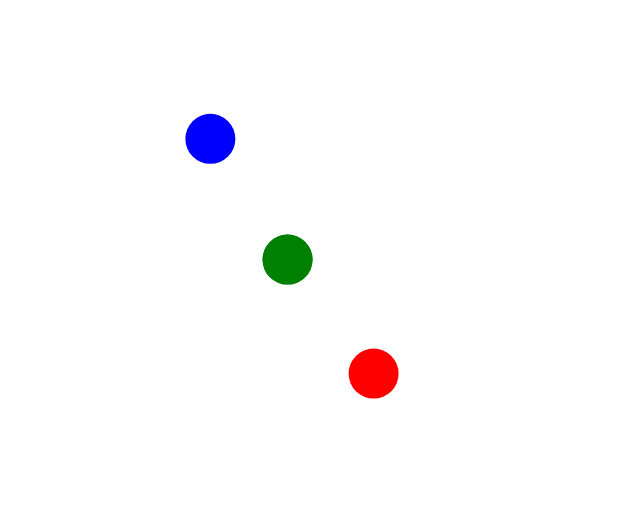
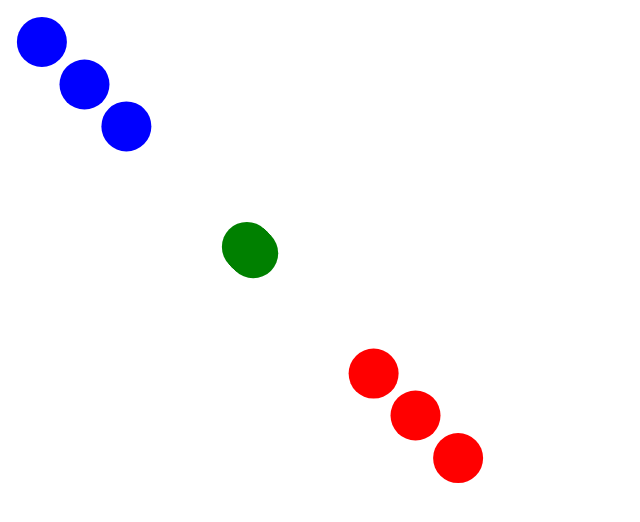
Before and after one commit to Applefrittr/project-d-client, a React (Vite) app: page / in a window 1280 px wide. Shown: the top 522 px of the page, without its empty margins (0-640 px from the left). Built offline with nearby package versions, Linux system fonts and the light colour scheme.

Commit message:
restore initial values to Minion position and wave count -> 'minions-per-wave' added to settings.json

```diff
--- a/src/engine/classes/Minion.ts
+++ b/src/engine/classes/Minion.ts
@@ -14,7 +14,7 @@ export default class Minion extends GameObject {
   assignTeam(team: "red" | "blue") {
     this.team = team;
     if (team === "blue") {
-      this.x = 100;
+      this.x = 0;
       this.y = 0;
     } else {
       this.x = settings["arena-width"];
--- a/src/engine/functions/spawnWave.ts
+++ b/src/engine/functions/spawnWave.ts
@@ -1,5 +1,6 @@
 import type Fortress from "../classes/Fortress";
 import type Minion from "../classes/Minion";
+import settings from "../settings.json";
 
 type Targets = {
   [team: string]: Fortress;
@@ -7,7 +8,7 @@ type Targets = {
 
 // Iterate through the Minion Pool and assign the team property to unused Minions
 export default function spawnWave(pool: Minion[], targets: Targets) {
-  const waveSize = 1;
+  const waveSize = settings["minions-per-wave"];
 
   let redCount = 0,
     blueCount = 0,
--- a/src/engine/settings.json
+++ b/src/engine/settings.json
@@ -2,5 +2,6 @@
   "arena-width": 500,
   "arena-height": 500,
   "fps": 60,
-  "time-between-waves": 5000
+  "time-between-waves": 5000,
+  "minions-per-wave": 3
 }
```
